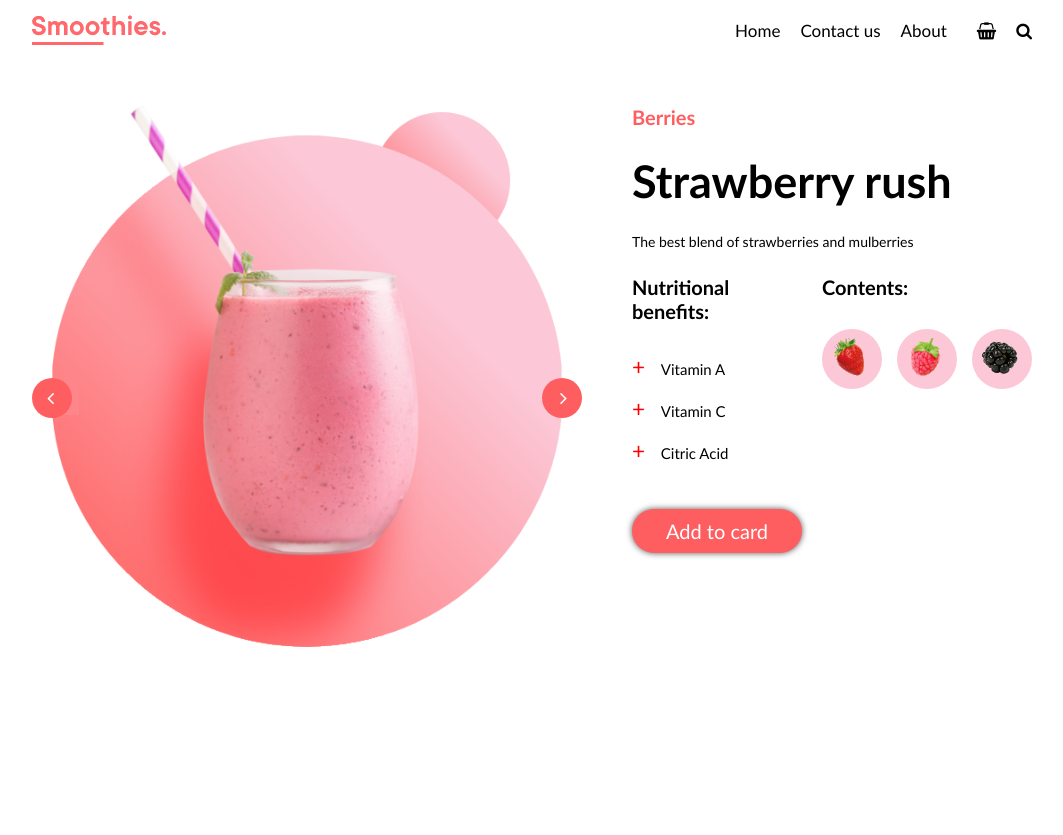
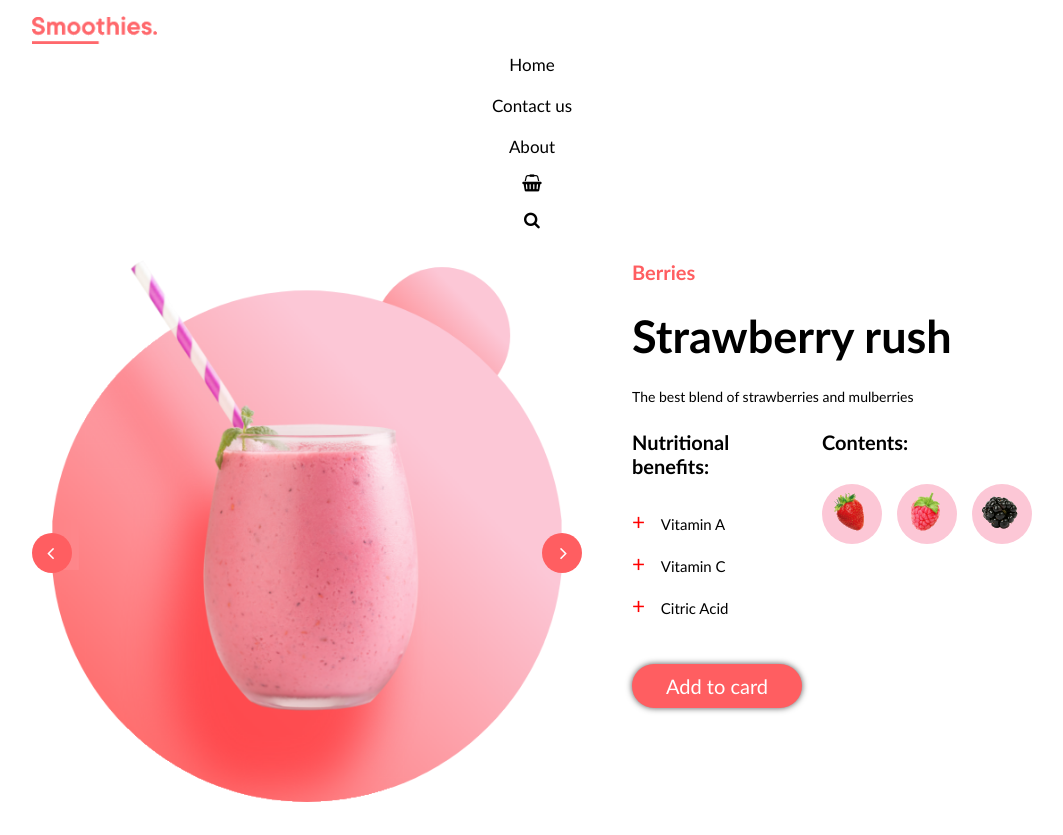
Before and after one commit to brokenfingers/7-smoothies, a website: page index.html in a window 1280 px wide. Shown: the whole page, without its empty margins (108-1171 px from the left). Before the commit the page ends 800 px from the top, so only its background shows below. Drawn offline with Linux system fonts and the light colour scheme.

Commit message:
expanded menu class

```diff
--- a/css/main.css
+++ b/css/main.css
@@ -19,6 +19,7 @@ header {
 
 .logo {
   max-height: 40px;
+  object-fit: contain;
 }
 
 .nav {
@@ -38,18 +39,85 @@ header {
   text-decoration: underline;
 }
 
+.fa.fa-bars {
+  font-size: 1.5em;
+  display: none;
+  padding: 0.8em;
+  cursor: pointer;
+}
+
+.fa.fa-bars:hover {
+  color: #ff5e61;
+}
+
 .nav + .nav {
   margin-left: 30px;
+}
+
+.menu {
+  margin-top: 260px;
+}
+
+.menu .header {
+  background-color: #fff;
+  padding-top: 0;
+  position: fixed;
+  top: 0;
+  z-index: 1;
+  flex-direction: row;
+  justify-content: space-between;
+  /* position: relative; */
+}
+
+.menu .logo {
+  background-color: #fff;
+  padding: 1em 0;
+  margin-bottom: 0;
+  /* left: 30px; */
+  max-height: 60px;
+  width: 100%;
+  object-fit: contain;
+  object-position: left;
+  z-index: 1;
+}
+
+.menu .nav {
+  background-color: #fff;
+  width: 100%;
+  top: 44px;
+  left: 0;
+  text-align: center;
+  display: flex;
+  position: fixed;
+  margin: 0;
+  flex-wrap: nowrap;
+  flex-direction: column;
+  align-items: center;
+  justify-content: center;
+  z-index: 1;
+  gap: 0;
+}
+
+.menu .nav + .nav {
+  top: 164px;
+  /* gap: 20px; */
+}
+
+.menu .nav a {
+  padding: 10px 0;
+  width: 100vw;
+}
+
+.menu .nav a:hover {
+  background-color: #fcc7d6;
+  text-decoration: none;
+  color: rgb(0, 0, 0);
 }
 
 .container {
   display: flex;
   justify-content: flex-end;
   width: 1000px;
-}
-
-.header {
-  flex-wrap: wrap;
 }
 
 .container > *:first-child {
@@ -210,12 +278,17 @@ a.btn {
   .leftContent > a.fa {
     top: 50%;
   }
+
+  .nav {
+    display: none;
+  }
+
+  .fa.fa-bars {
+    display: inline-block;
+  }
 }
 
 @media (max-width: 500px) {
-  .logo {
-    margin-bottom: 20px;
-  }
   .container {
     width: 300px;
   }
--- a/index.html
+++ b/index.html
@@ -7,9 +7,11 @@
     <link rel="stylesheet" href="./css/main.css">
     <title>Smoothies</title>
 </head>
-<body>
+<body class="menu">
+<!-- <body> -->
     <header class="container header">
         <img src="./img/logo.png" alt="Logo" class="logo">
+        <i class="fa fa-bars"></i>
         <nav class="nav links">
             <a href="#" class="link">Home</a>
             <a href="#" class="link">Contact us</a>
@@ -19,6 +21,7 @@
             <a href="#" class="link fa fa-shopping-basket"></a>
             <a href="#" class="link fa fa-search"></a>
         </nav>
+
     </header>
     <main class="container">
         <div class="leftContent">
```
